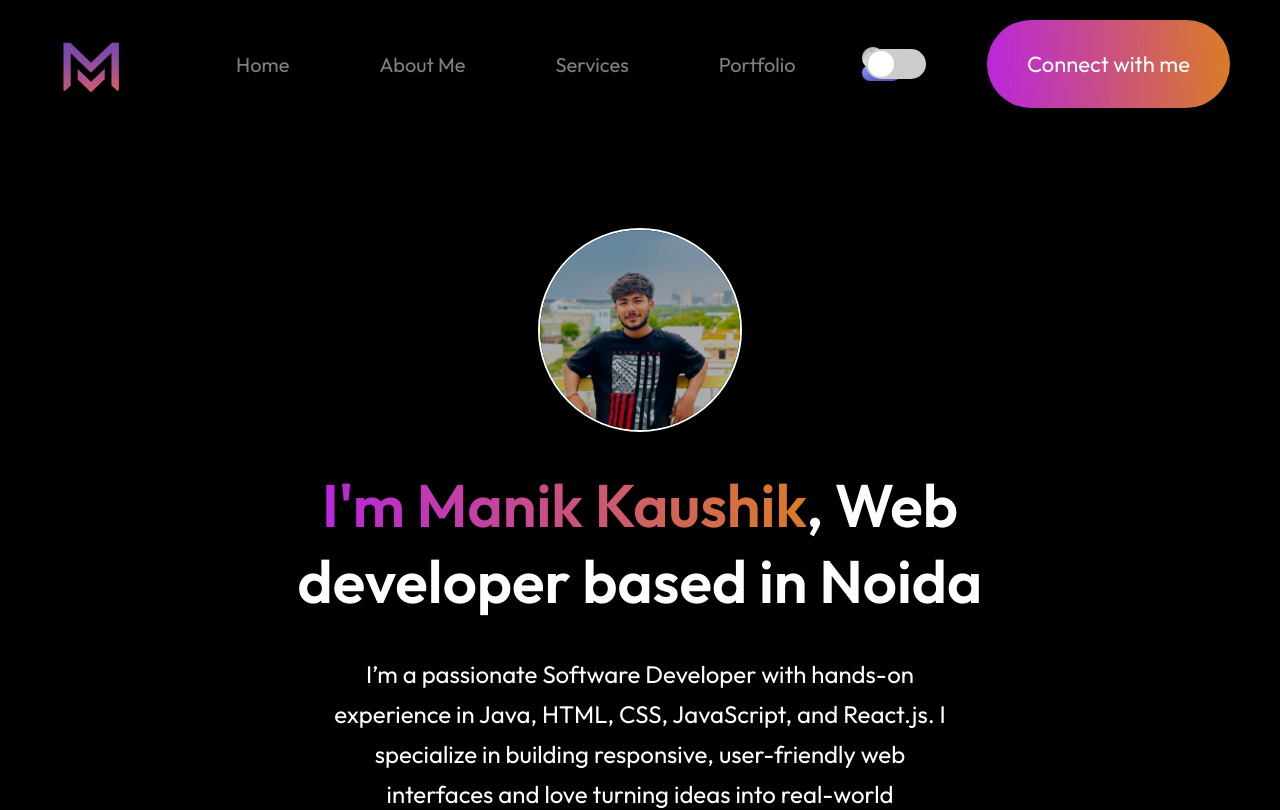
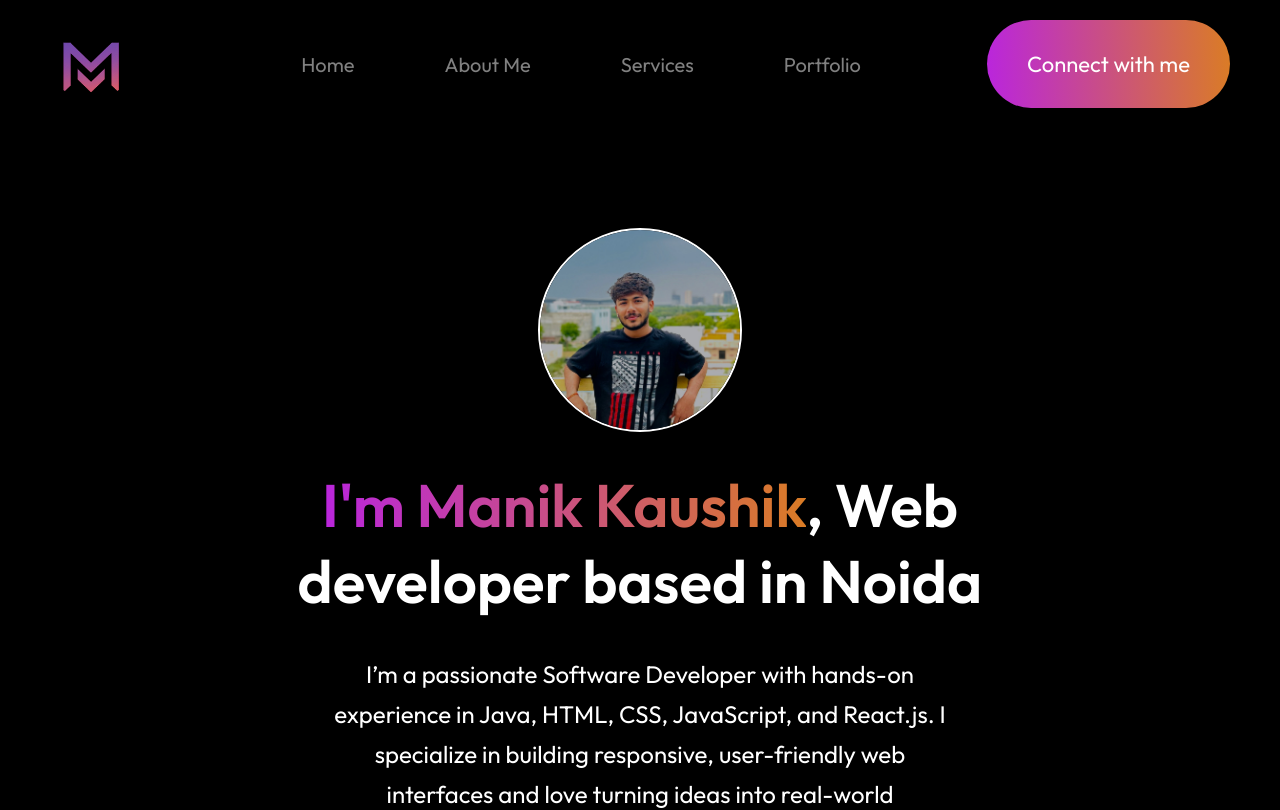
Before and after one commit to manikkkk01/portfolio, a React (Vite) app: page / in a window 1280 px wide. Shown: the top 810 px of the page. Built offline with nearby package versions, Linux system fonts and the light colour scheme.

Commit message:
Update Navbar.jsx

```diff
--- a/src/Components/Navbar/Navbar.jsx
+++ b/src/Components/Navbar/Navbar.jsx
@@ -1,7 +1,6 @@
 import React, { useRef, useState } from 'react'
 import './Navbar.css'
 import logo from '../../assets/logo2.png'
-import toggler from '../../assets/icontoggle.png'
 import underline from '../../assets/nav_underline.svg'
 import AnchorLink from 'react-anchor-link-smooth-scroll'
 import menu_open from '../../assets/menu_open.svg'
@@ -28,11 +27,6 @@ const Navbar = () => {
                 <li><AnchorLink className='anchor-link' offset={50} href='#services'><p onClick={()=>setMenu("services")}>Services</p></AnchorLink>{menu==="services"?<img src={underline} alt=''/>:<></>}</li>
                 <li><AnchorLink className='anchor-link' offset={50} href='#work'><p onClick={()=>setMenu("work")}>Portfolio</p></AnchorLink>{menu==="work"?<img src={underline} alt=''/>:<></>}</li>
             </ul>
-            <img src={toggler} alt="" className='togggler' />
-            <input type="checkbox" id="day-night-toggle" class="hidden-checkbox"/>
-<label for="day-night-toggle" class="toggle-switch">
-  <span class="toggle-handle"></span>
-</label>
             <div className="nav-connect"><AnchorLink className='abc' offset={50} href='#contact'>Connect with me</AnchorLink></div>
         </div>
     )
```
